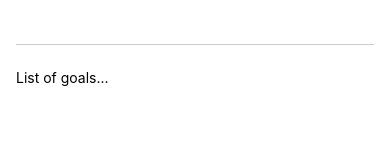
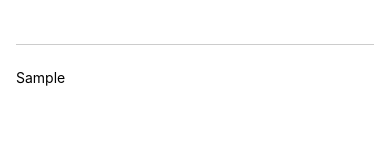
Before and after one commit to ahzainalabidin/CourseGoalApp, a React Native app: screen / in a window 390 px wide. Both pictures are taken after typing "Sample" into the empty fields and a click on the button "ADD GOAL". Shown: the part 134-293 px from the top of the page. Built offline with nearby package versions, Linux system fonts and the light colour scheme.

Commit message:
Dynamically display list of goals via state

```diff
--- a/App.js
+++ b/App.js
@@ -4,13 +4,17 @@
 export default function App() {
 
   const [enteredGoalText, setEnteredGoalText] = useState('');
+  const [courseGoals, setCourseGoals] = useState([]);
 
   function goalInputHandler(enteredGoalText) {
     setEnteredGoalText(enteredGoalText);
   };
 
   function addGoalHandler() {
-    console.log(enteredGoalText);
+    setCourseGoals(currentCourseGoals => [
+      ...currentCourseGoals,
+      enteredGoalText
+    ]);
   };
 
   return (
@@ -22,7 +26,7 @@
       </View>
 
       <View style={styles.goalsContainer}>
-        <Text>List of goals...</Text>
+        {courseGoals.map((goal) => <Text key={goal}>{goal}</Text>)}
       </View>
 
     </View>
```
